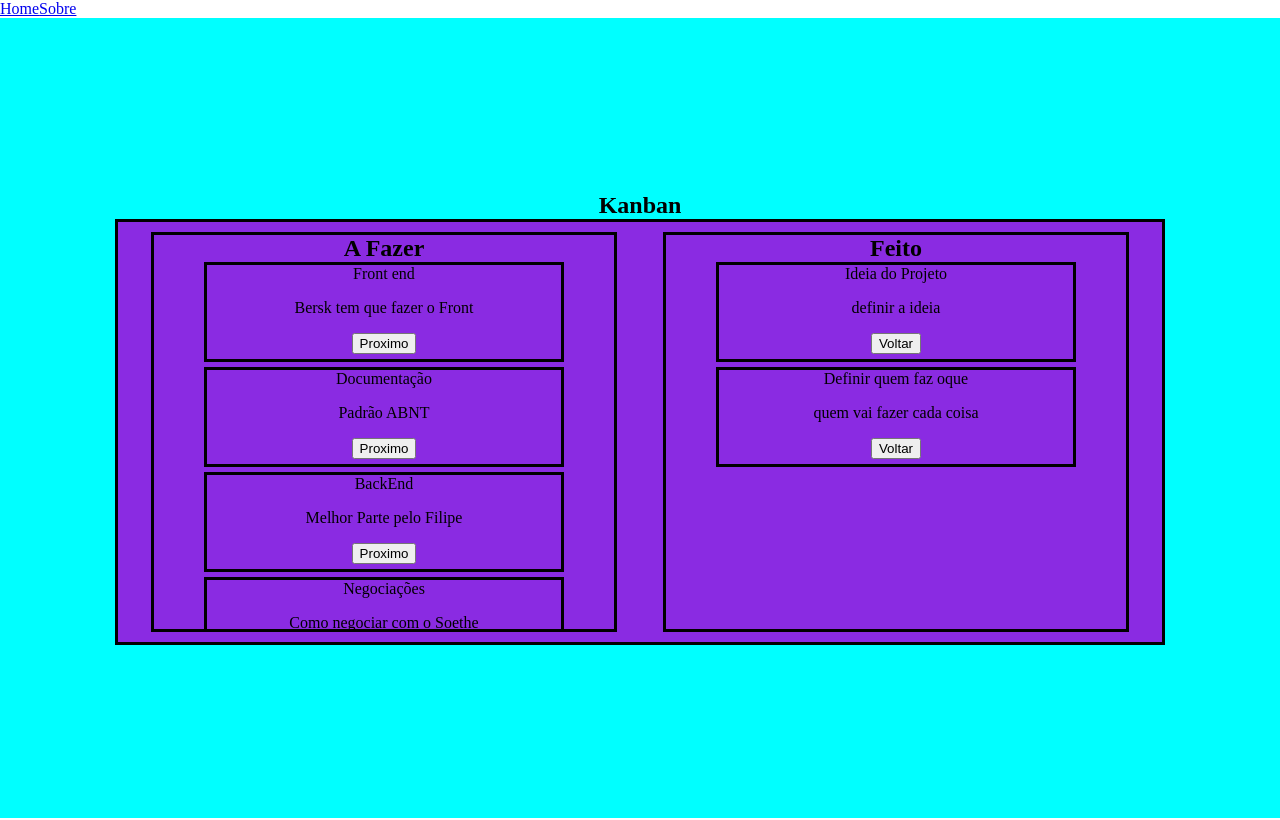
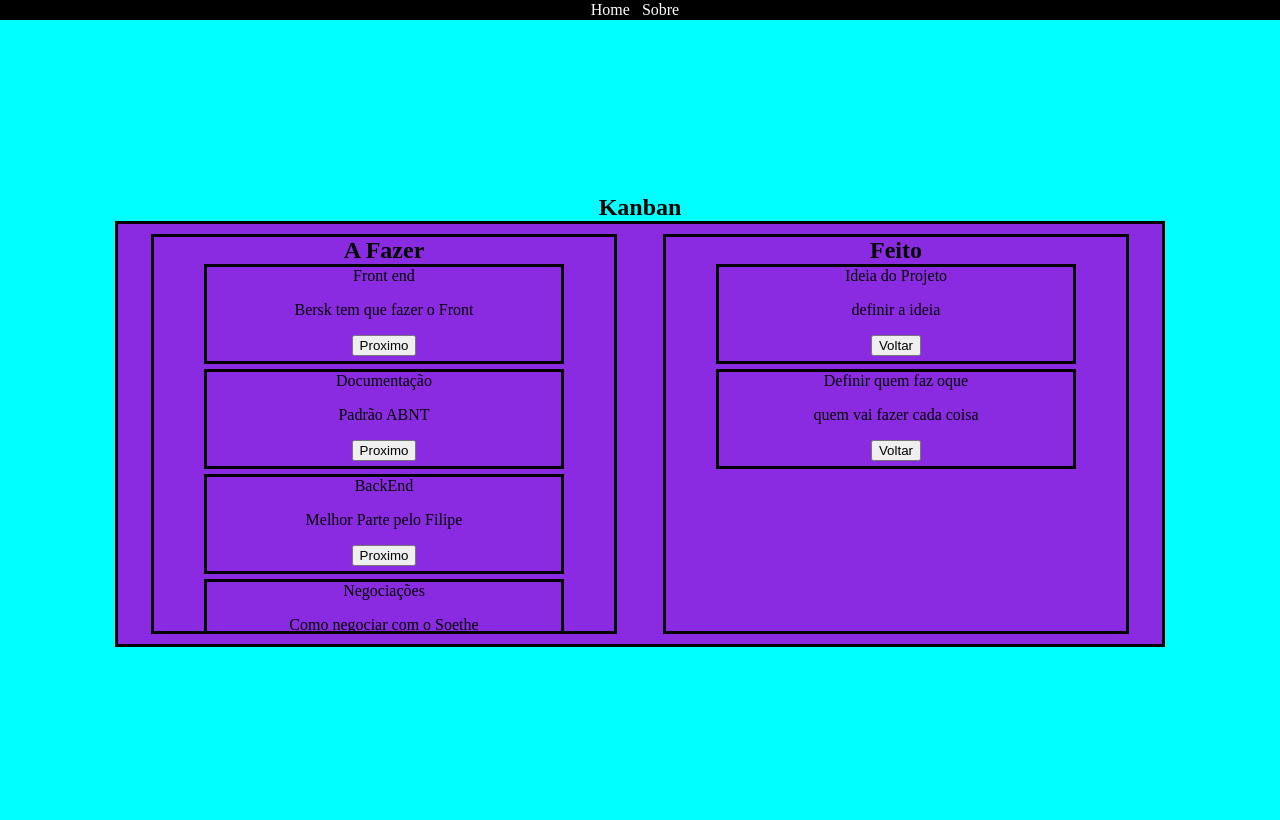
Before and after one commit to ViniciusAcordiSoethe/Kanban, a Vue app: page / in a window 1280 px wide. Built offline with nearby package versions, Linux system fonts and the light colour scheme.

Commit message:
Finalizar Bugs das Routes e começar o Draggable

```diff
--- a/package.json
+++ b/package.json
@@ -9,7 +9,8 @@
   },
   "dependencies": {
     "vue": "^3.2.33",
-    "vue-router": "^4.0.15"
+    "vue-router": "^4.0.15",
+    "vuedraggable": "^2.24.3"
   },
   "devDependencies": {
     "@rushstack/eslint-patch": "^1.1.0",
--- a/src/App.vue
+++ b/src/App.vue
@@ -1,13 +1,24 @@
-<script>
-
-</script>
 <template>
     <nav>
-      <Router-link :to="{name: 'home'}">Home</Router-link>
-      <Router-link :to="{name: 'sobre'}">Sobre</Router-link>
+      <Router-link class="item" :to="{name: 'home'}">Home</Router-link>
+      <Router-link class="item" :to="{name: 'sobre'}">Sobre</Router-link>
     </nav>
   <Router-view />
 </template>
-<style>
-
+<style scoped>
+nav{
+  display: flex;
+  text-decoration: none;
+  justify-content: center;
+  background-color: black;
+}
+.item{
+  margin-right: 10px;
+  border: 1px solid black;
+  text-decoration: none;
+  color:white;
+}
+.item:hover{
+ background-color: gray;
+}
 </style>
--- a/src/assets/components/conteudo.vue
+++ b/src/assets/components/conteudo.vue
@@ -1,7 +1,8 @@
 <script>
 import Cartao from "./cartao.vue";
+import Draggable from 'vuedraggable';
 export default{
-    components: { Cartao },
+    components: { Cartao , Draggable },
     props:{
         conteudo:{
             type:Object,
@@ -20,7 +21,9 @@ export default{
 <template>
         <div class="kanbanColuna">
         <h1>{{conteudo.titulo}}</h1>
+        <!-- <draggable class="card" :list="conteudo.cards" @start="drag=true" @end="drag=false" item-key="id"> -->
          <Cartao v-for="card in conteudo.cards" :key="card.id" :card="card" :idconteudo="conteudo.conteudoid" @scragbadum="scragbadum" />
+        <!-- </draggable> -->
       </div>
 </template>
 <style>
--- a/src/assets/views/home.vue
+++ b/src/assets/views/home.vue
@@ -1,5 +1,6 @@
 <script>
 import Conteudo from '@/assets/components/conteudo.vue';
+
 export default{
   components: { Conteudo },
   data(){
--- a/src/router.js
+++ b/src/router.js
@@ -1,6 +1,5 @@
 import {createRouter, createWebHistory} from 'vue-router'
 import Home from '@/assets/views/home.vue'
-import sobre from '@/assets/views/sobre.vue'
 const routes = [
     {
         path: '/',
@@ -10,11 +9,11 @@ const routes = [
     {
         path:'/sobre',
         name:'sobre',
-        component:  sobre
+        component:  () => import('@/assets/views/sobre.vue')
     }
 ]
 const router = createRouter({
-    history: createWebHistory(),
+    history: createWebHistory(import.meta.env.BASE_URL),
     routes
 })
 export default router
```
Also changed, not shown: 1 other file (tests, documents, lock files or other folders).
